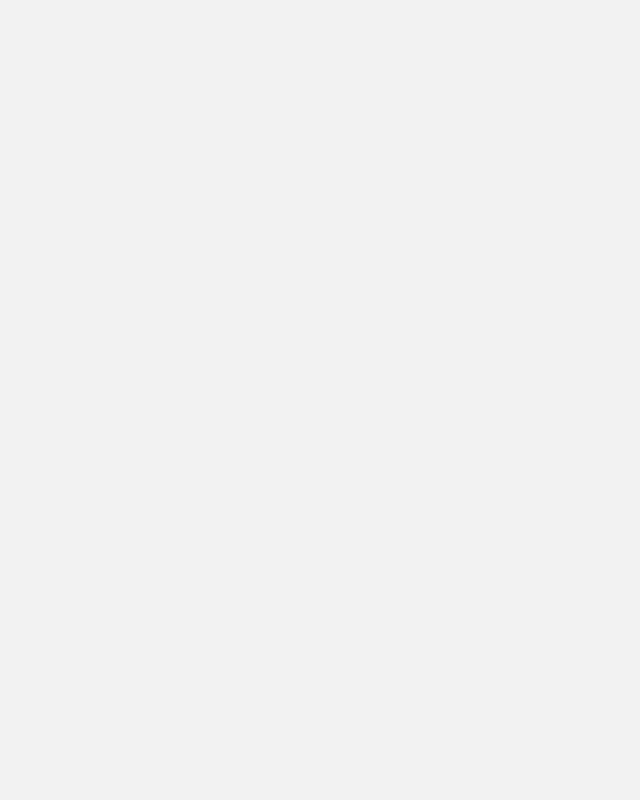
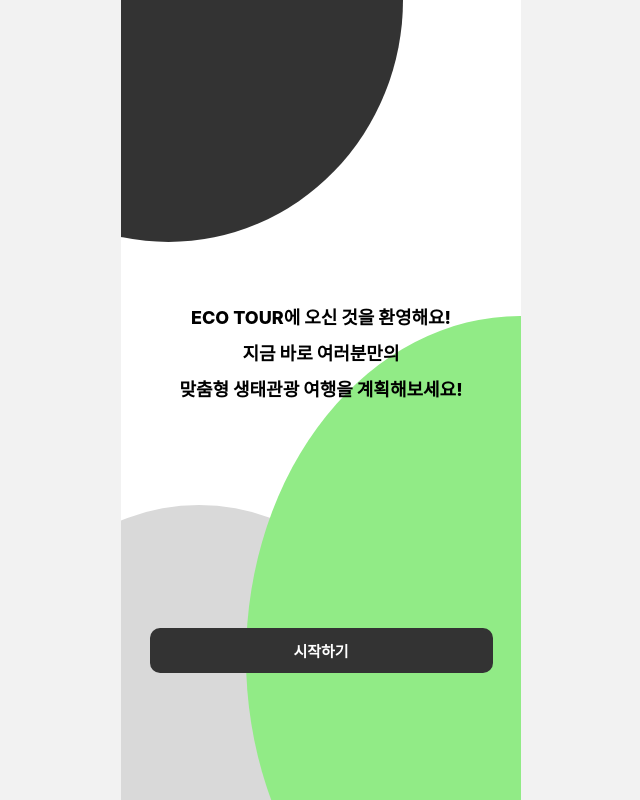
Before and after one commit to ECO-TOUR/front-end, a React (Create React App) app: page /intro in a window 1280 px wide. Before the commit this address had no page. Shown: the whole page, without its empty margins (319-959 px from the left). Built offline with nearby package versions, Linux system fonts and the light colour scheme.

Commit message:
[feat] 온보딩 페이지 작업 완료

```diff
--- a/src/App.js
+++ b/src/App.js
@@ -4,6 +4,7 @@ import Login from './Component/Login/Login';
 import Agreement from './Component/Agreement/Agreement'
 import Home from './Component/Main/Home';
 import KeyWord from './Component/Onboarding/KeyWord';
+import Intro from './Component/Onboarding/Intro';
 // import Mypage from './component/Mypage/Mypage.js';
 
 function App() {
@@ -15,6 +16,7 @@ function App() {
             <Route path="/" element={<Login />} />
             <Route path="/agreement" element={<Agreement />} />
             <Route path="/key-word" element={<KeyWord />} />
+            <Route path="/intro" element={<Intro />} />
             <Route path="/main" element={<Home />} />
             {/* <Route path="/mypage" element={<Mypage />} /> */}
           </Routes>
--- a/src/Component/Agreement/Agreement.js
+++ b/src/Component/Agreement/Agreement.js
@@ -15,18 +15,18 @@ function Agreement() {
 
   const allCheckBtnClick = () => {
 
-    if(isAllClicked == false){
+    if(isAllClicked === false){
       setIsAllClicked(!isAllClicked);
 
-      if(isClicked1 == false){
+      if(isClicked1 === false){
         setIsClicked1(!isClicked1);
       }
 
-      if(isClicked2 == false){
+      if(isClicked2 === false){
         setIsClicked2(!isClicked2);
       }
 
-      if(isClicked3 == false){
+      if(isClicked3 === false){
         setIsClicked3(!isClicked3);
       }
     }
@@ -34,15 +34,15 @@ function Agreement() {
     else{
       setIsAllClicked(!isAllClicked);
 
-      if(isClicked1 == true){
+      if(isClicked1 === true){
         setIsClicked1(!isClicked1);
       }
 
-      if(isClicked2 == true){
+      if(isClicked2 === true){
         setIsClicked2(!isClicked2);
       }
 
-      if(isClicked3 == true){
+      if(isClicked3 === true){
         setIsClicked3(!isClicked3);
       }
     }
@@ -51,7 +51,7 @@ function Agreement() {
   const isCheckBtnClick1 = () => {
     setIsClicked1(!isClicked1);
 
-    if(isClicked2 == true && isClicked3 == true){
+    if(isClicked2 === true && isClicked3 === true){
       setIsAllClicked(!isAllClicked);
     }
   };
@@ -59,7 +59,7 @@ function Agreement() {
   const isCheckBtnClick2 = () => {
     setIsClicked2(!isClicked2);
 
-    if(isClicked1 == true && isClicked3 == true){
+    if(isClicked1 === true && isClicked3 === true){
       setIsAllClicked(!isAllClicked);
     }
   };
@@ -67,14 +67,14 @@ function Agreement() {
   const isCheckBtnClick3 = () => {
     setIsClicked3(!isClicked3);
 
-    if(isClicked1 == true && isClicked2 == true){
+    if(isClicked1 === true && isClicked2 === true){
       setIsAllClicked(!isAllClicked);
     }
   };
 
   // 회원가입 버튼 클릭 시
   const onClickSignUpBtn = () => {
-    if(isAllClicked == true){
+    if(isAllClicked === true){
       navigate('/key-word');
     }
 
--- /dev/null
+++ b/src/Component/Onboarding/Intro.css
@@ -0,0 +1,78 @@
+/* 전체 화면 */
+#intro_container {
+    background-color: white;
+    height: 100vh;
+    position: relative;
+    text-align: center;
+}
+
+
+/* 페이드 인 애니메이션 정의 */
+@keyframes fadeIn {
+    to {
+        opacity: 1;
+    }
+}
+
+/* 요소의 초기 상태 및 애니메이션 정의 */
+.e43, .e41, .e44 {
+    opacity: 0; /* 초기 상태에서 투명하게 설정 */
+    animation: fadeIn 2s ease-in forwards; /* 애니메이션 적용 */
+}
+
+.e43 {
+    position: absolute;
+    top: 0;
+    z-index: 0;
+    left: 0;
+}
+
+.e41 {
+    position: absolute;
+    bottom: 0;
+    z-index: 0;
+    right: 0;
+}
+
+.e44 {
+    position: absolute;
+    bottom: 0;
+    z-index: 0;
+    left: 0;
+}
+
+/* 문구 */
+.intro_text{
+    position: relative;
+    z-index: 1;
+    font-size: 18px;
+    font-weight: 800;
+    line-height: 2;
+    padding: 300px 0px 0px 0px;
+    opacity: 0; /* 초기 상태에서 투명하게 설정 */
+    animation: fadeIn 2s ease-in forwards; /* 애니메이션 적용 */
+}
+
+/* 시작 버튼 */
+#start_btn{
+    position: relative;
+    z-index: 1;
+    border-radius: 10px;
+    background: #333;
+    color: white;
+    margin: 220px auto 0px auto;
+    width: 343px;
+    height: 45px;
+    display: flex;
+    align-items: center;
+    justify-content: center;
+    font-size: 15px;
+    font-weight: 800;
+    cursor: pointer;
+    transition: background-color 0.3s; /* 부드러운 색상 전환을 위한 트랜지션 */
+}
+
+/* 버튼에 마우스 올린 경우 */
+#start_btn:hover {
+    background: #444; /* 마우스를 올렸을 때 연한 색상으로 변경 */
+}
--- /dev/null
+++ b/src/Component/Onboarding/Intro.js
@@ -0,0 +1,32 @@
+import React from 'react'
+import './Intro.css';
+import Ellipse41 from '../../assets/Ellipse 41.svg';
+import Ellipse43 from '../../assets/Ellipse 43.svg';
+import Ellipse44 from '../../assets/Ellipse 44.svg';
+import { useNavigate } from 'react-router-dom';
+
+function Intro() {
+
+    // 다음 버튼 클릭 시
+    const navigate = useNavigate();
+
+    const onClickStartBtn = () => {
+        navigate("/main");
+    }
+
+  return (
+    <div id="intro_container">
+        <img src={Ellipse43} alt="Ellipse 43" className='e43'/>
+        <img src={Ellipse44} alt="Ellipse 44" className='e44'/>
+        <img src={Ellipse41} alt="Ellipse 41" className='e41'/>
+        <div class="intro_text">
+            ECO TOUR에 오신 것을 환영해요!<br/>
+            지금 바로 여러분만의<br/>
+            맞춤형 생태관광 여행을 계획해보세요!
+        </div>
+        <div id="start_btn" onClick={onClickStartBtn}>시작하기</div>
+    </div>
+  )
+}
+
+export default Intro
--- a/src/Component/Onboarding/KeyWord.css
+++ b/src/Component/Onboarding/KeyWord.css
@@ -82,4 +82,4 @@
 /* 다음 버튼에 마우스 올린 경우 */
 #next_btn:hover {
     background: #444; /* 마우스를 올렸을 때 연한 색상으로 변경 */
-  }
+}
--- a/src/Component/Onboarding/KeyWord.js
+++ b/src/Component/Onboarding/KeyWord.js
@@ -25,11 +25,11 @@ function KeyWord() {
     const navigate = useNavigate();
 
     const onClickNextBtn = () => {
-        if(keywordCount == 0){
+        if(keywordCount === 0){
             alert("키워드를 1개 이상 선택해주세요!");
         }
         else
-            navigate("/home");
+            navigate("/intro");
     }
 
   return (
```
Also changed, not shown: src/assets/Ellipse 43.svg (added), src/assets/Ellipse 44.svg (added).
